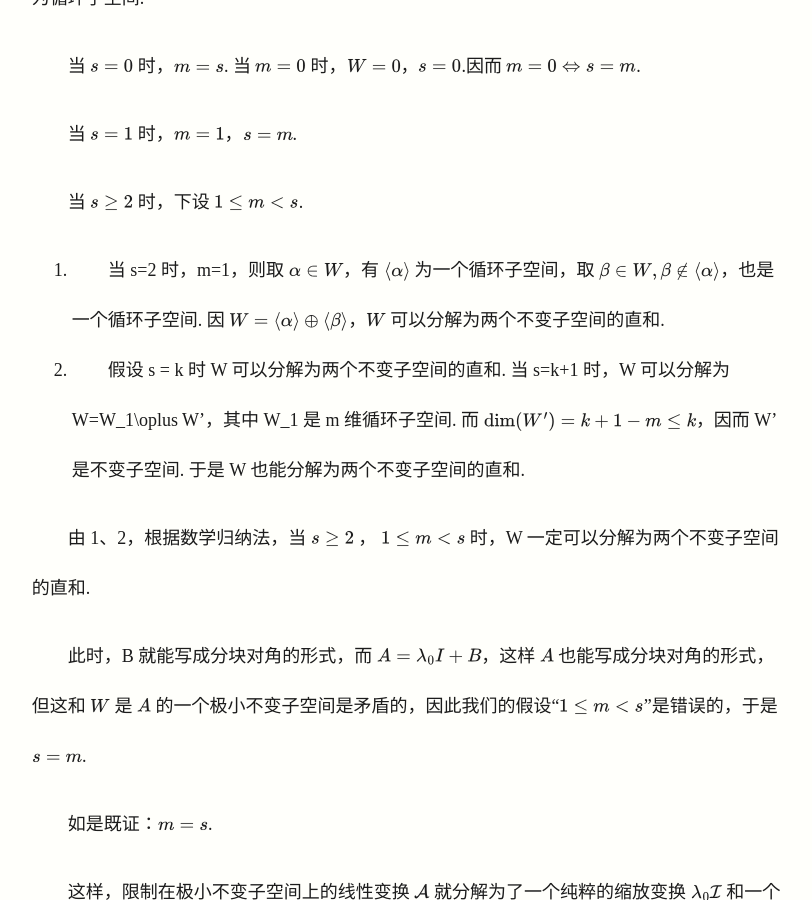
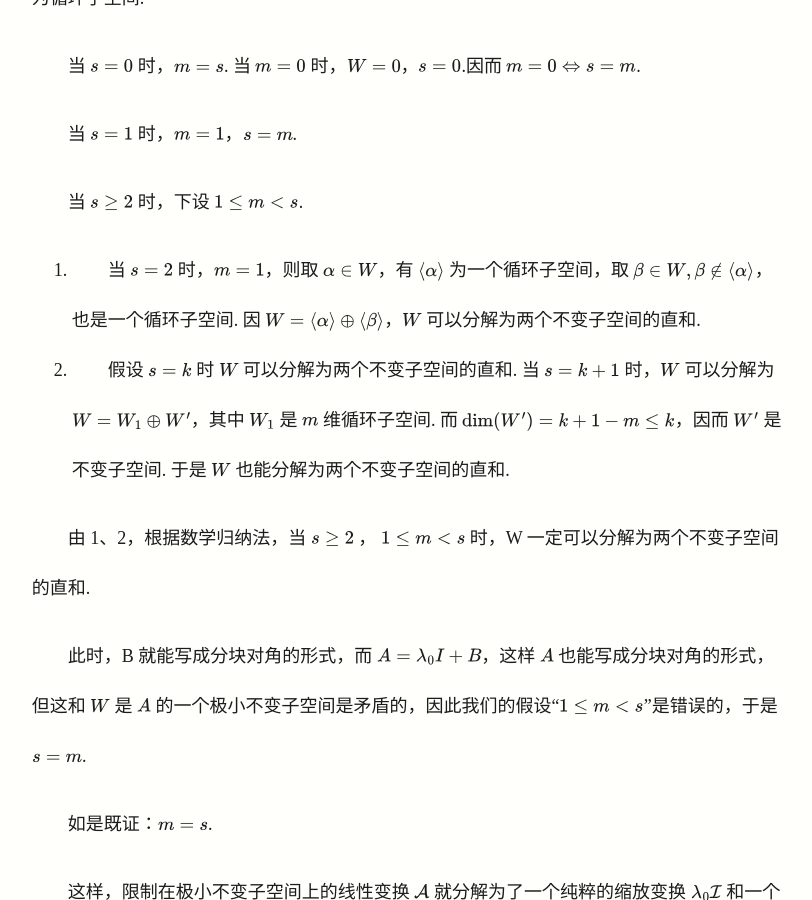
Before and after one commit to Makuraryu/Makuraryu.github.io, a Jekyll site: the page built from _posts/2023-5-11-jordanbiaozhunxing.md, in a window 1280 px wide and 900 px high, scrolled down 3302 px. Shown: the whole window, without its empty margins (229-1041 px from the left). Built offline with Jekyll 4.4.1, drawn with Linux system fonts in a browser that asks for light colours; some web fonts are replaced; comment, search, counter and statistics services are not loaded.

Commit message:
Update 2023-5-11-jordanbiaozhunxing.md

```diff
--- a/_posts/2023-5-11-jordanbiaozhunxing.md
+++ b/_posts/2023-5-11-jordanbiaozhunxing.md
@@ -69,8 +69,8 @@ $$
 
 当 $s\ge 2$ 时，下设 $1\le m<s$.
 
-1. 当 s=2 时，m=1，则取 $\alpha\in W$，有 $\langle\alpha\rangle$ 为一个循环子空间，取 $\beta\in W,\beta\notin\langle\alpha\rangle$，也是一个循环子空间. 因 $W=\langle\alpha\rangle\oplus\langle\beta\rangle$，$W$ 可以分解为两个不变子空间的直和.
-2. 假设 s = k 时 W 可以分解为两个不变子空间的直和. 当 s=k+1 时，W 可以分解为 W=W_1\oplus W'，其中 W_1 是 m 维循环子空间. 而 $\dim(W')=k+1-m\le k$，因而 W' 是不变子空间. 于是 W 也能分解为两个不变子空间的直和.
+1. 当 $s=2$ 时，$m=1$，则取 $\alpha\in W$，有 $\langle\alpha\rangle$ 为一个循环子空间，取 $\beta\in W,\beta\notin\langle\alpha\rangle$，也是一个循环子空间. 因 $W=\langle\alpha\rangle\oplus\langle\beta\rangle$，$W$ 可以分解为两个不变子空间的直和.
+2. 假设 $s = k$ 时 $W$ 可以分解为两个不变子空间的直和. 当 $s=k+1$ 时，$W$ 可以分解为 $W=W_1\oplus W'$，其中 $W_1$ 是 $m$ 维循环子空间. 而 $\dim(W')=k+1-m\le k$，因而 $W'$ 是不变子空间. 于是 $W$ 也能分解为两个不变子空间的直和.
 
 由 1、2，根据数学归纳法，当 $s\ge 2$ ， $1\le m<s$ 时，W 一定可以分解为两个不变子空间的直和.
 
```
